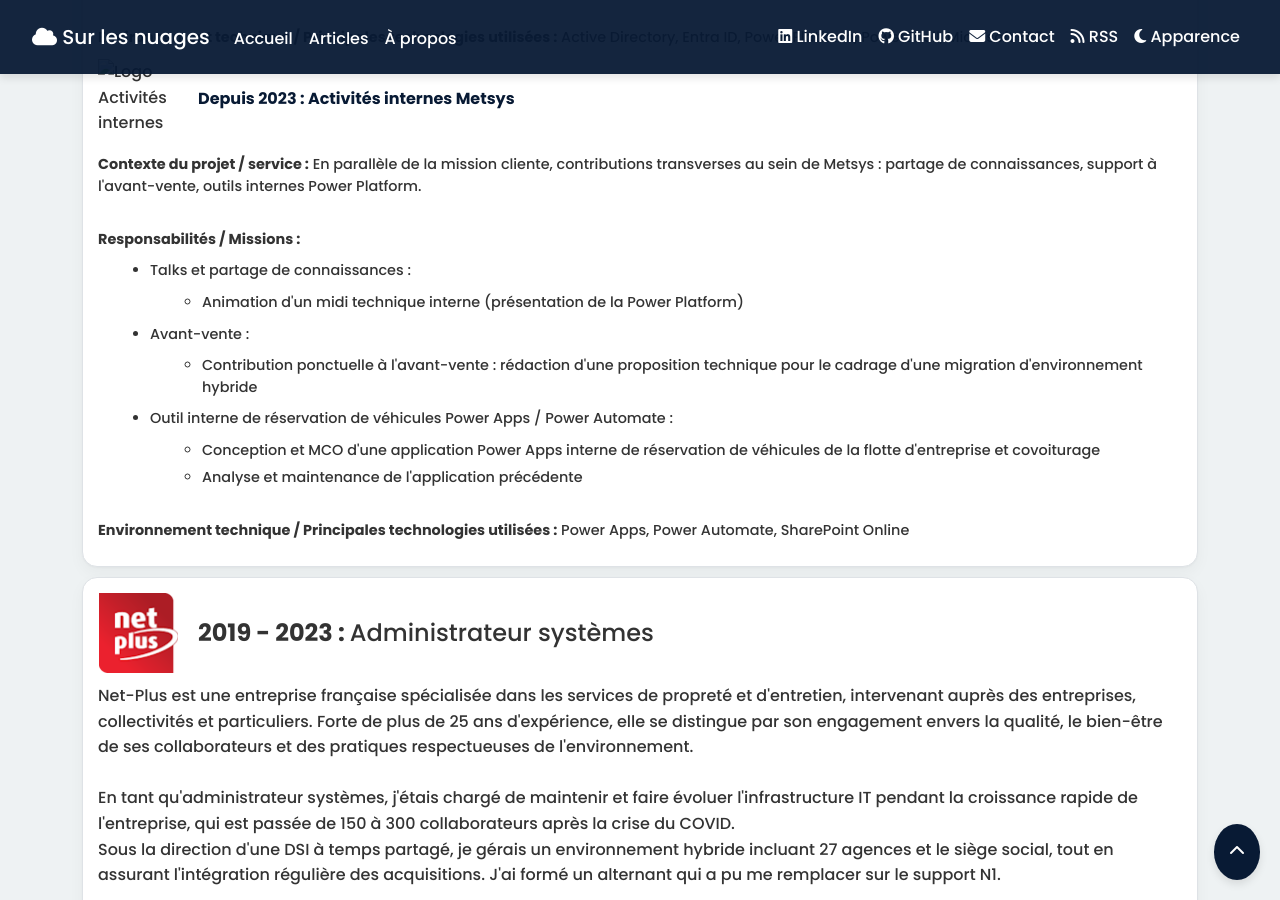
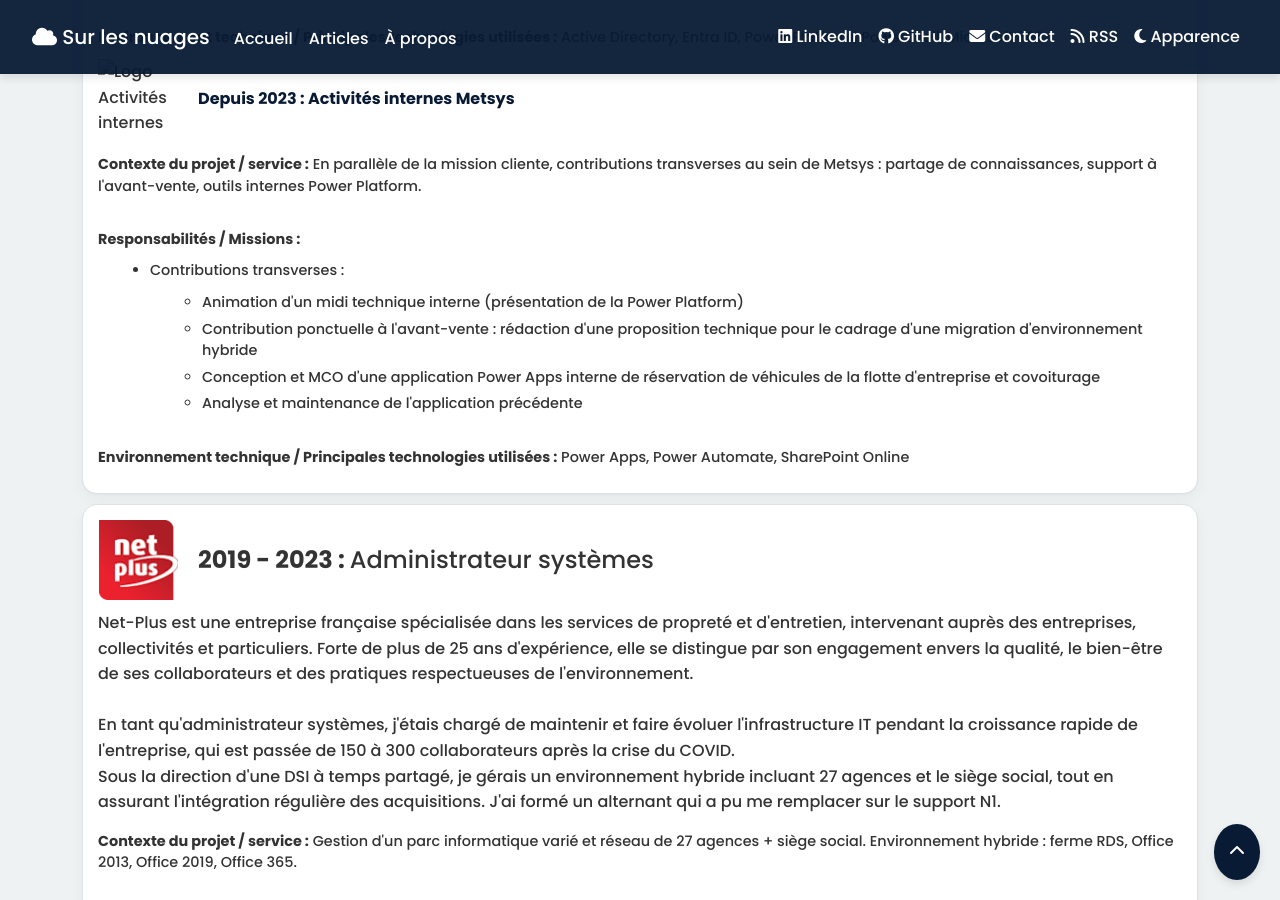
Before and after one commit to Arnaud-Ferriere/SurLesNuages, a Jekyll site: the page built from about.html, in a window 1280 px wide and 900 px high, scrolled down 2988 px. Built offline with Jekyll 4.4.1, drawn with Linux system fonts in a browser that asks for light colours.

Commit message:
content(cv): merge Metsys internal activities under one umbrella category
Three single-item categories (Talks / Avant-vente / Outil interne)
read awkwardly when each one only has one bullet — the cross-section
context is more valuable than the artificial split. Collapses into a
single "Contributions transverses" category that wraps the four
items, preserving the data-shape the about.html template expects
(category + items[]) without any template change.

Co-Authored-By: Claude Opus 4.7 (1M context) <noreply@anthropic.com>

```diff
--- a/_data/experiences.yml
+++ b/_data/experiences.yml
@@ -55,14 +55,10 @@
         de Metsys : partage de connaissances, support à l'avant-vente, outils
         internes Power Platform.
       responsibilities:
-        - category: "Talks et partage de connaissances"
+        - category: "Contributions transverses"
           items:
             - "Animation d'un midi technique interne (présentation de la Power Platform)"
-        - category: "Avant-vente"
-          items:
             - "Contribution ponctuelle à l'avant-vente : rédaction d'une proposition technique pour le cadrage d'une migration d'environnement hybride"
-        - category: "Outil interne de réservation de véhicules Power Apps / Power Automate"
-          items:
             - "Conception et MCO d'une application Power Apps interne de réservation de véhicules de la flotte d'entreprise et covoiturage"
             - "Analyse et maintenance de l'application précédente"
       tech: "Power Apps, Power Automate, SharePoint Online"
```
